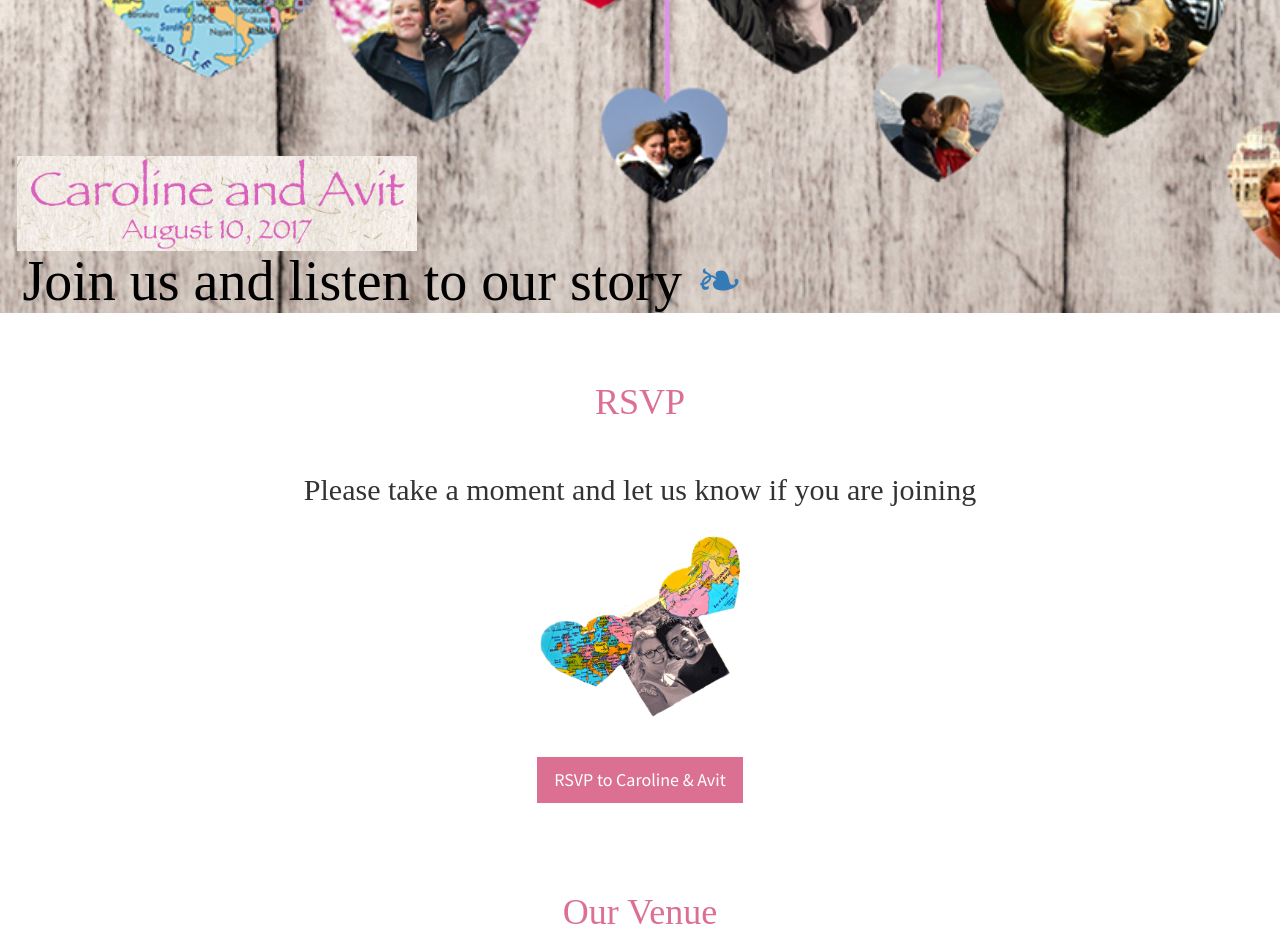
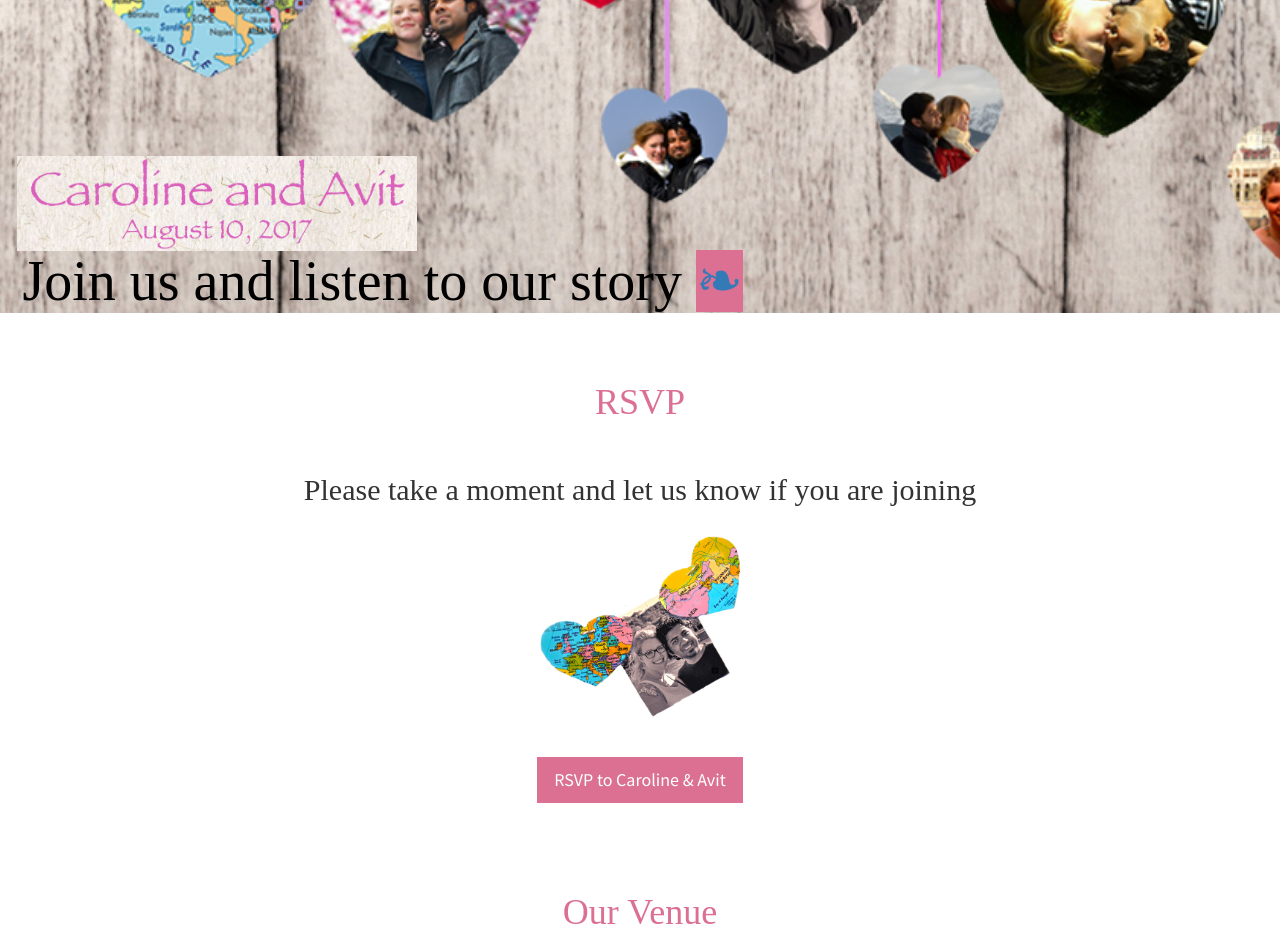
Before and after one commit to MonchiLin/carowedavit.github.io, a Jekyll site: the page built from index.html, in a window 1280 px wide. Shown: the part 587-1527 px from the top of the page. Built offline with Jekyll 4.4.1, drawn with Linux system fonts in a browser that asks for light colours; grey boxes are pictures that could not be loaded.

```diff
--- a/_includes/header.html
+++ b/_includes/header.html
@@ -1,6 +1,6 @@
 <header id="top" class="header">
   <div class="text-vertical-center">
   <img src="img/qh.jpg" alt="Wedding quotes" style="width:400px; margin-left: 1.2em;">
-   <h1 style="margin-left: 0.4em;">Join us and listen to our story <a href="#rsvp" onclick = $("#menu-close").click(); >&#x2767;</a> </h1>
+   <h1 style="margin-left: 0.4em;">Join us and listen to our story <a href="#rsvp" style="background-color: #DB7093;" onclick = $("#menu-close").click(); >&#x2767;</a> </h1>
   </div>
 </header>
```
